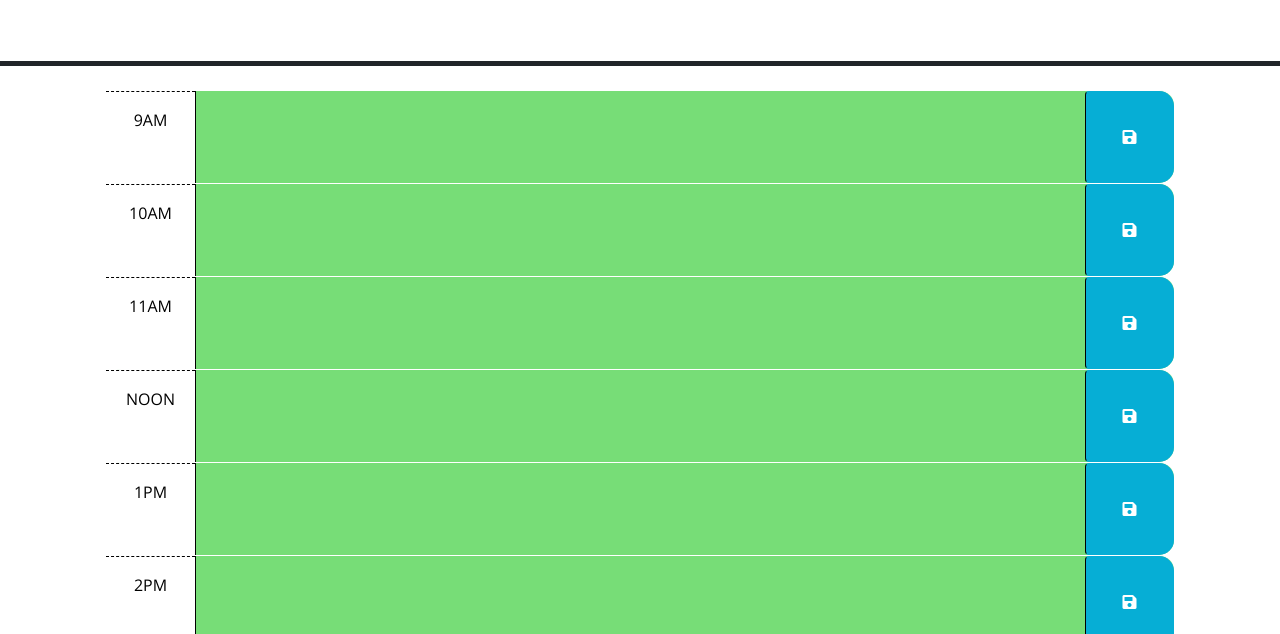
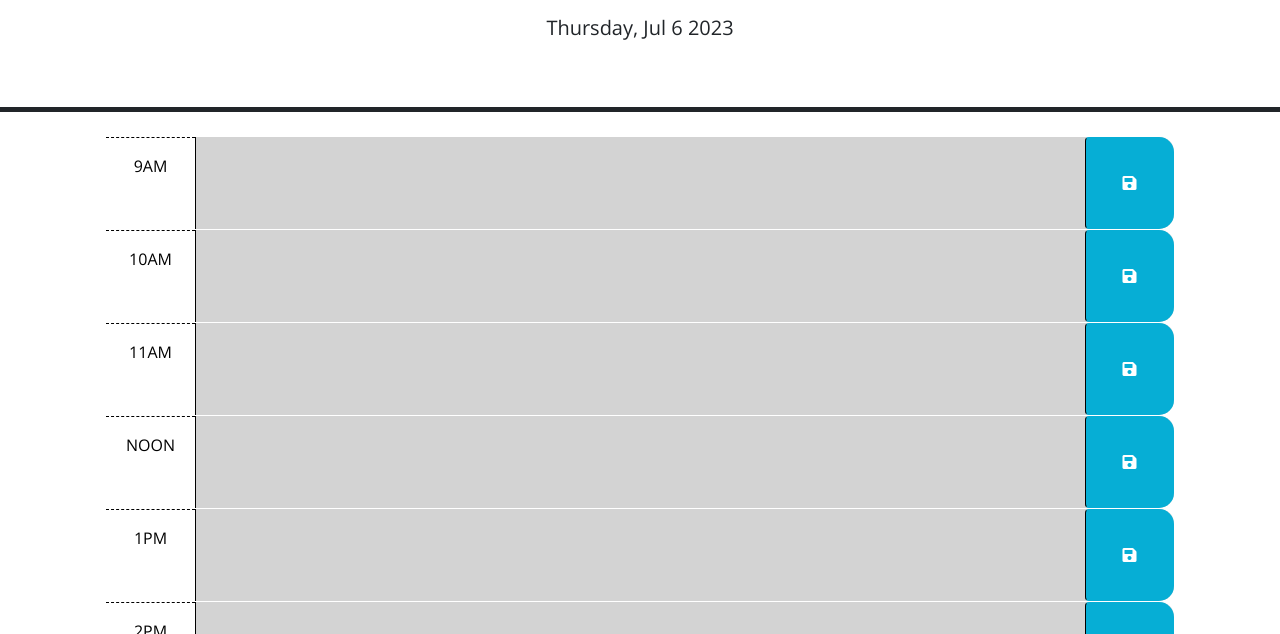
Before and after one commit to JoshON5/Day-N-Coding, a plain HTML site: page index.html in a window 1280 px wide. Shown: the part 166-800 px from the top of the page. Drawn offline with nearby package versions, Linux system fonts and the light colour scheme; files that its build step writes are made by us from their sources.

Commit message:
fixed the css and script not linking to the html

```diff
--- a/index.html
+++ b/index.html
@@ -18,7 +18,7 @@
       href="https://fonts.googleapis.com/css?family=Open+Sans&display=swap"
       rel="stylesheet"
     />
-    <link rel="stylesheet" href="develop/style.css" />
+    <link rel="stylesheet" href="External Code/style.css" />
     <title>Work Day Scheduler</title>
   </head>
 
@@ -106,6 +106,6 @@
       crossorigin="anonymous"
     ></script>
 
-    <script src="develop/script.js"></script>
+    <script src="External Code/script.js"></script>
   </body>
 </html>
```
Also changed, not shown: 1 other file.
